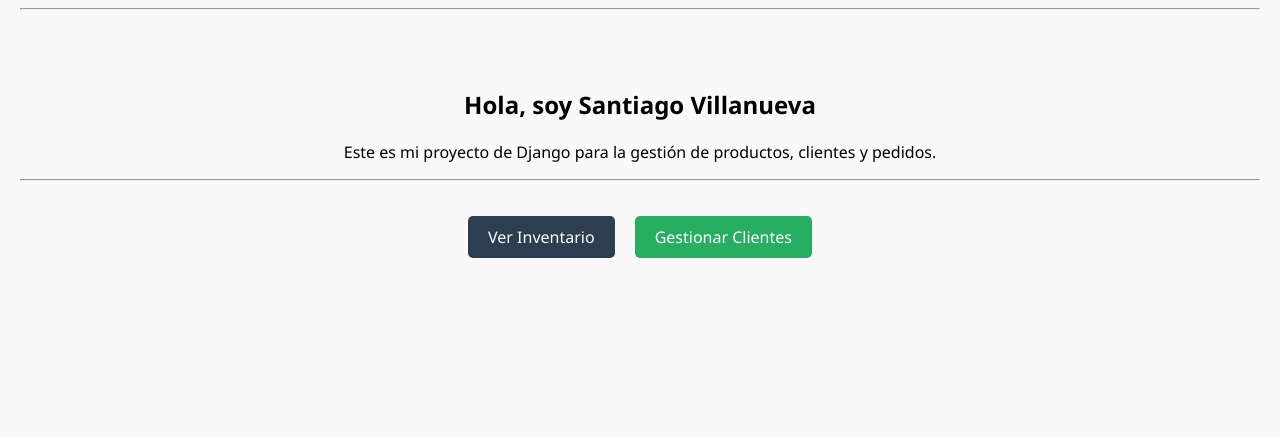
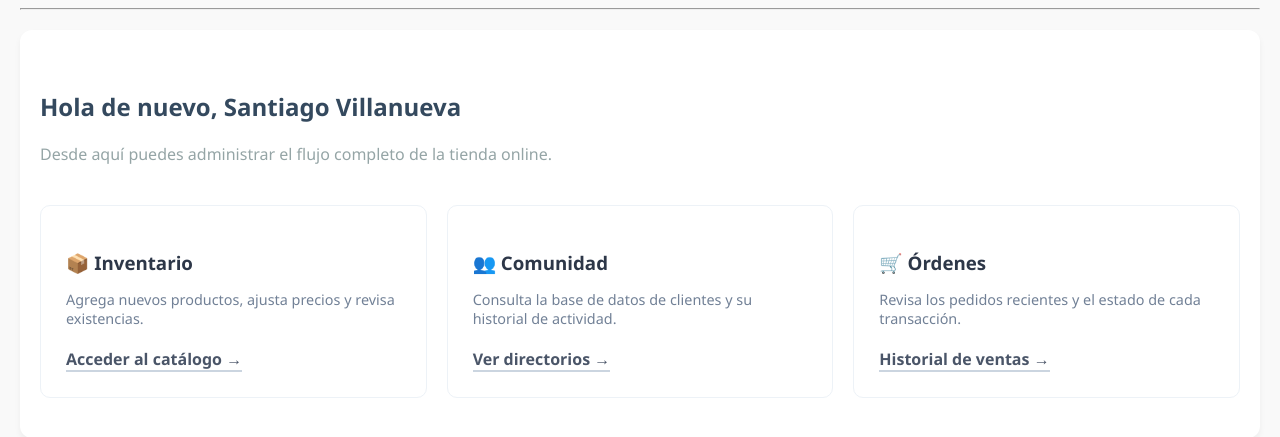
Before and after one commit to SantiagoVillanuevaC/django-ai-lab-corte2-primer-corte-Santiago_VillanuevaC, a Django app: template tienda/templates/tienda/home.html in a window 1280 px wide. Shown: the part 42-479 px from the top of the page. Run offline with Django 5.2, Linux system fonts and the light colour scheme; the template is opened without the code that fills it, so the values that code supplies are empty; parts of the project's set-up code (start-up, migrations or seed data) failed here and were passed over.

Commit message:
Update home.html

```diff
--- a/tienda/templates/tienda/home.html
+++ b/tienda/templates/tienda/home.html
@@ -1,20 +1,39 @@
 {% extends "tienda/base.html" %}
 
-{% block title %}Inicio | Mi Tienda Django{% endblock %}
+{% block title %}Panel Administrativo | Gestión Tienda{% endblock %}
 
 {% block header_content %}
-    <h1>Bienvenido al Sistema de Gestión</h1>
-    <p class="lead">Panel de administración - Corte 2</p>
+    <h1 style="font-weight: 300; color: #2c3e50;">Bienvenido al Portal de Gestión</h1>
+    <p style="color: #7f8c8d; font-size: 1.1em;">Control de inventario y monitoreo de clientes en tiempo real</p>
 {% endblock %}
 
 {% block content %}
-<div class="welcome-container" style="text-align: center; padding: 50px 0;">
-    <h2>Hola, soy Santiago Villanueva</h2>
-    <p>Este es mi proyecto de Django para la gestión de productos, clientes y pedidos.</p>
-    <hr>
-    <div class="actions-grid" style="display: flex; justify-content: center; gap: 20px; margin-top: 30px;">
-        <a href="{% url 'tienda:lista_productos' %}" class="btn" style="background: #2c3e50; color: white; padding: 10px 20px; text-decoration: none; border-radius: 5px;">Ver Inventario</a>
-        <a href="{% url 'tienda:lista_clientes' %}" class="btn" style="background: #27ae60; color: white; padding: 10px 20px; text-decoration: none; border-radius: 5px;">Gestionar Clientes</a>
+<div class="main-dashboard" style="padding: 40px 20px; background: #ffffff; border-radius: 12px; box-shadow: 0 4px 6px rgba(0,0,0,0.05); margin-top: 20px;">
+    <div class="welcome-text" style="margin-bottom: 40px;">
+        <h2 style="color: #34495e;">Hola de nuevo, <strong>Santiago Villanueva</strong></h2>
+        <p style="color: #95a5a6;">Desde aquí puedes administrar el flujo completo de la tienda online.</p>
+    </div>
+
+    <div class="cards-grid" style="display: grid; grid-template-columns: repeat(auto-fit, minmax(250px, 1fr)); gap: 20px;">
+
+        <div class="card" style="padding: 25px; border: 1px solid #edf2f7; border-radius: 10px; transition: transform 0.3s ease;">
+            <h3 style="color: #2d3748; margin-bottom: 15px;">📦 Inventario</h3>
+            <p style="color: #718096; font-size: 0.9em; margin-bottom: 20px;">Agrega nuevos productos, ajusta precios y revisa existencias.</p>
+            <a href="{% url 'tienda:lista_productos' %}" style="display: inline-block; color: #4a5568; text-decoration: none; font-weight: 600; border-bottom: 2px solid #cbd5e0;">Acceder al catálogo &rarr;</a>
+        </div>
+
+        <div class="card" style="padding: 25px; border: 1px solid #edf2f7; border-radius: 10px;">
+            <h3 style="color: #2d3748; margin-bottom: 15px;">👥 Comunidad</h3>
+            <p style="color: #718096; font-size: 0.9em; margin-bottom: 20px;">Consulta la base de datos de clientes y su historial de actividad.</p>
+            <a href="{% url 'tienda:lista_clientes' %}" style="display: inline-block; color: #4a5568; text-decoration: none; font-weight: 600; border-bottom: 2px solid #cbd5e0;">Ver directorios &rarr;</a>
+        </div>
+
+        <div class="card" style="padding: 25px; border: 1px solid #edf2f7; border-radius: 10px;">
+            <h3 style="color: #2d3748; margin-bottom: 15px;">🛒 Órdenes</h3>
+            <p style="color: #718096; font-size: 0.9em; margin-bottom: 20px;">Revisa los pedidos recientes y el estado de cada transacción.</p>
+            <a href="{% url 'tienda:lista_pedidos' %}" style="display: inline-block; color: #4a5568; text-decoration: none; font-weight: 600; border-bottom: 2px solid #cbd5e0;">Historial de ventas &rarr;</a>
+        </div>
+
     </div>
 </div>
 {% endblock %}
```
